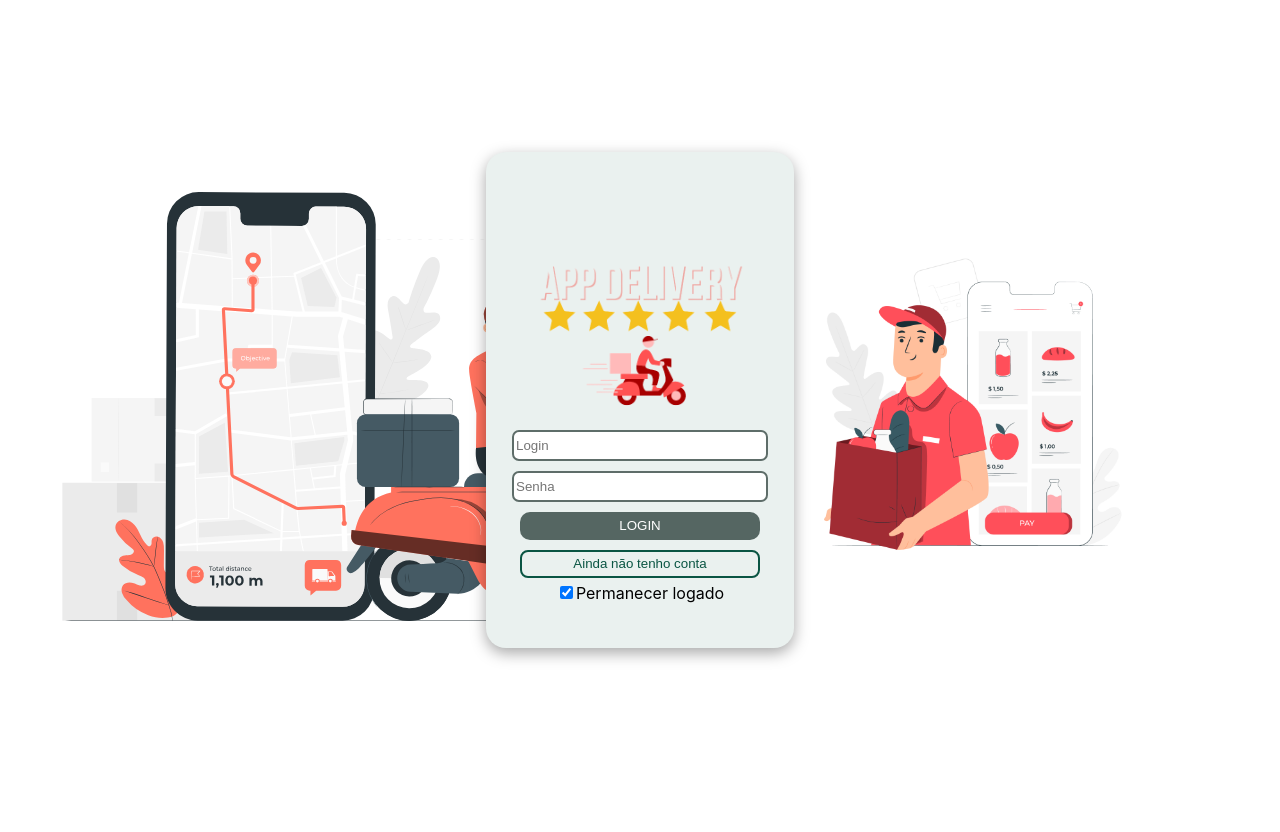
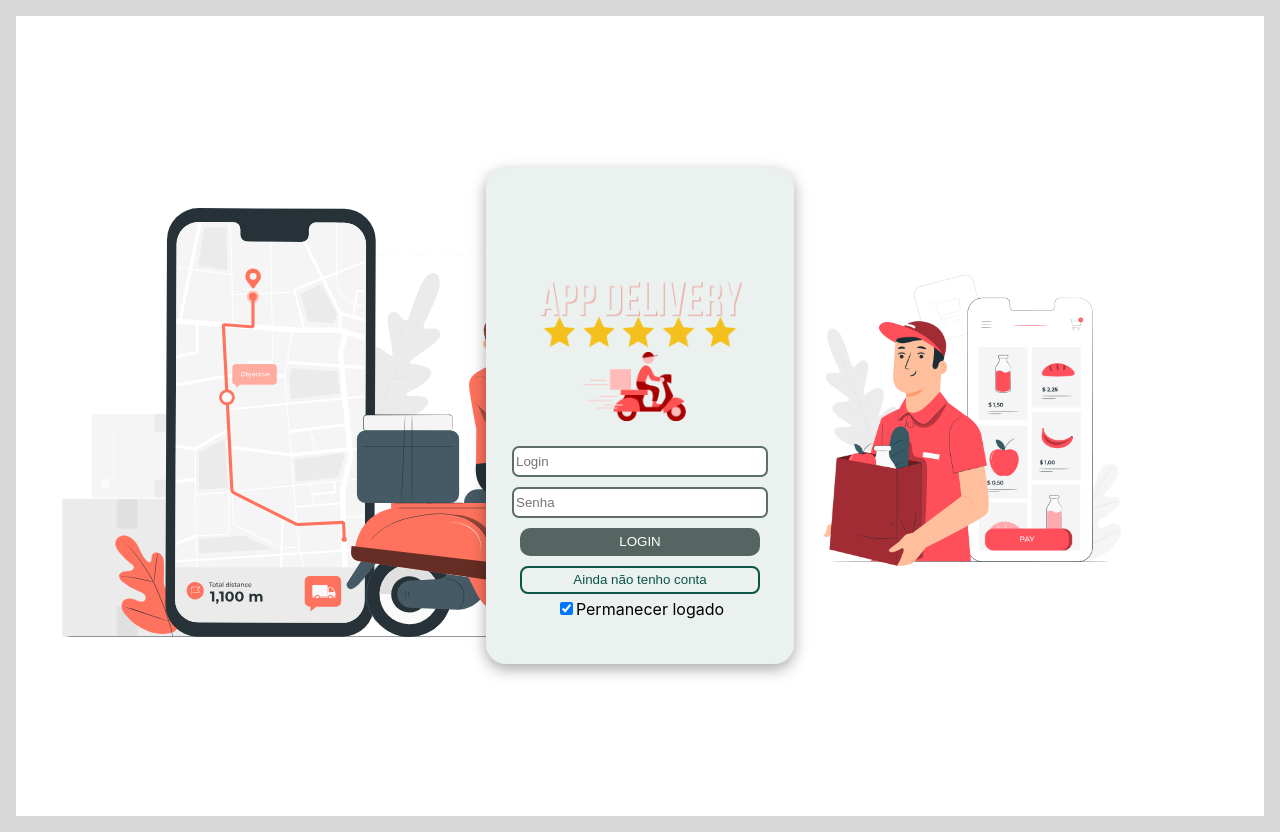
Before and after one commit to ConanGoodwin/App_Delivery, a React (Create React App) app in the folder front-end/: page /login in a window 1280 px wide. Before the commit the page ends 800 px from the top, so only its background shows below. Built offline with nearby package versions, Linux system fonts and the light colour scheme.

Commit message:
style: adicionado imagem de fundo para todas as telas

```diff
--- a/front-end/src/App.js
+++ b/front-end/src/App.js
@@ -10,7 +10,15 @@ function App() {
   return (
     <BrowserRouter>
       { (userLogin.role) ? <NavBar /> : null }
-      <Router />
+      <div className="main">
+        <img
+          src="http://localhost:3001/images/background.png"
+          alt="sem"
+          className="fundo_main"
+        />
+        <Router />
+      </div>
+
     </BrowserRouter>
   );
 }
--- a/front-end/src/pages/MyOrders/index.jsx
+++ b/front-end/src/pages/MyOrders/index.jsx
@@ -54,7 +54,7 @@ function MyOrders() {
     const getCustomerSales = async () => {
       try {
         const getSales = await requestData('/sales');
-        setAllSales(getSales);
+        setAllSales(getSales.reverse());
       } catch (error) { console.log('bad request'); }
     };
     getCustomerSales();
--- a/front-end/src/pages/MyOrders/style.css
+++ b/front-end/src/pages/MyOrders/style.css
@@ -5,7 +5,7 @@
   flex-direction: column;
   margin: 0 auto;
   max-width: 800px;
-  padding: 20px;
+  padding: 0 30px;
 }
 
 .sales__title {
--- a/front-end/src/pages/OrderDetails/index.jsx
+++ b/front-end/src/pages/OrderDetails/index.jsx
@@ -143,7 +143,7 @@ function OrderDetails() {
   };
 
   return (
-    <div>
+    <form style={ { alignItems: 'flex-start', padding: '10px' } }>
       <div style={ { display: 'flex', justifyContent: 'left', width: '100%' } }>
         <h4>Detalhes do Pedido</h4>
       </div>
@@ -153,7 +153,8 @@ function OrderDetails() {
         {formatId()}
       </p>
       <p data-testid={ LABEL_SELLER_NAME }>
-        P.Vend:
+        Vendedora:
+        {' '}
         {seller}
       </p>
       <p data-testid={ LABEL_ORDER_DATE }>{formatDate()}</p>
@@ -227,15 +228,15 @@ function OrderDetails() {
           dataTestId={ dataTestId }
           data={ data }
         />
-        <h4>
-          Total: R$
-          {' '}
-          <span data-testid={ TOTAL_PRICE }>
-            { (totalCart).toFixed(2).replace('.', ',') }
-          </span>
-        </h4>
       </div>
-    </div>
+      <h4 style={ { textAlign: 'right', width: '100%' } }>
+        Total: R$
+        {' '}
+        <span data-testid={ TOTAL_PRICE }>
+          { (totalCart).toFixed(2).replace('.', ',') }
+        </span>
+      </h4>
+    </form>
   );
 }
 
--- a/front-end/src/scss/_base.scss
+++ b/front-end/src/scss/_base.scss
@@ -49,3 +49,27 @@ code {
   font-family: source-code-pro, Menlo, Monaco, Consolas, 'Courier New',
     monospace;
 }
+
+// .telas {
+//   padding: 100px;
+//   position: relative;
+//   z-index: 3;
+// }
+
+.main {
+  position: relative;
+  overflow: hidden;
+  padding: 16px;
+  // border: 1px dashed green;
+  min-height: 100vh;
+}
+
+.fundo_main {
+  position: absolute;
+  left: 0;
+  top: 0;
+  width: 100%;
+  height: 100%;
+  opacity: 0.4;
+  z-index: -1;
+}
```
Also changed, not shown: 2 other files (tests, documents, lock files or other folders).
